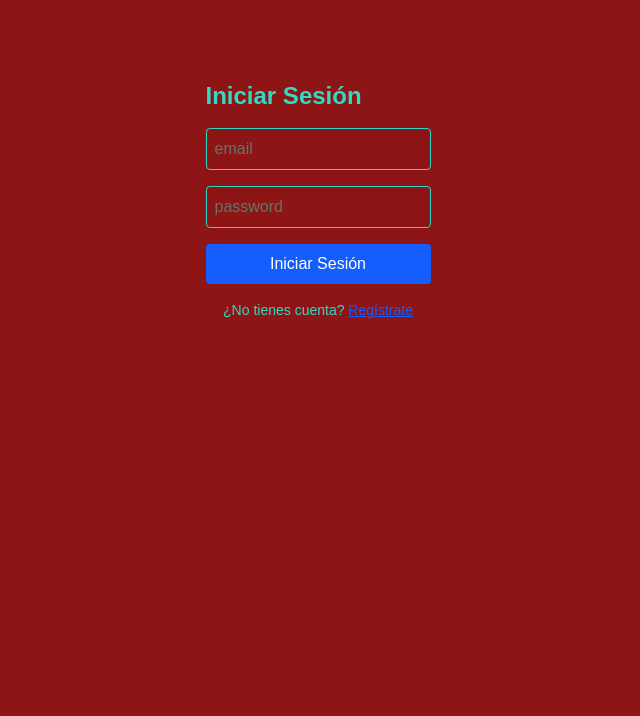
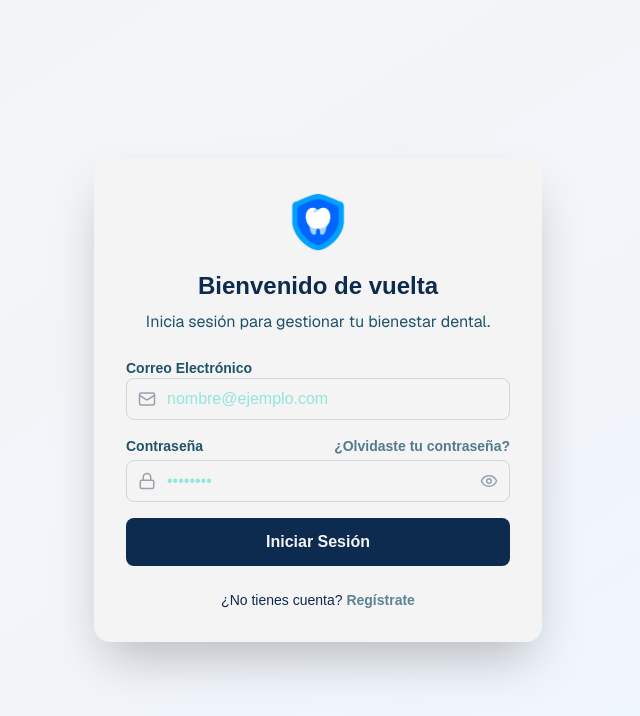
Before and after one commit to Javier-Eduardo-Flores/Clinica-de-Odontologia, a Next.js app: page /login in a window 1280 px wide. Shown: the top 716 px of the page, without its empty margins (322-962 px from the left). Built offline with nearby package versions, Linux system fonts and the light colour scheme.

Commit message:
diseño del login y extensiones agregadas

```diff
--- a/app/globals.css
+++ b/app/globals.css
@@ -3,6 +3,16 @@
 :root {
   --background: #8d1515;
   --foreground: #31dac3;
+}
+
+@theme {
+  --font-inter: var(--font-inter), sans-serif;
+
+  --color-clinica-dark: #0C2B4E;
+  --color-clinica-medium: #1A3D64;
+  --color-clinica-accent: #1D546C;
+  --color-clinica-light: #F4F4F4;
+
 }
 
 @theme inline {
--- a/app/layout.tsx
+++ b/app/layout.tsx
@@ -1,5 +1,5 @@
 import type { Metadata } from "next";
-import { Geist, Geist_Mono } from "next/font/google";
+import { Inter, Geist, Geist_Mono } from "next/font/google";
 import "./globals.css";
 
 const geistSans = Geist({
@@ -10,6 +10,12 @@ const geistSans = Geist({
 const geistMono = Geist_Mono({
   variable: "--font-geist-mono",
   subsets: ["latin"],
+});
+
+const inter = Inter({
+  subsets: ['latin'],
+  variable: '--font-inter',
+  display: 'swap',
 });
 
 export const metadata: Metadata = {
--- a/app/login/page.tsx
+++ b/app/login/page.tsx
@@ -1,29 +1,103 @@
 "use client";
 
-import {useActionState} from "react";
+import {useActionState, useState} from "react";
 import { signIn } from "../actions/auth";
 import Link from "next/link";
+import {Mail, Lock, Eye, EyeOff } from "lucide-react";
+import Image from "next/image";
 
 export default function LoginPage() {
     const [state, formAction, pending] = useActionState(signIn,null);
+    const [showPassword, setShowPassword] = useState(false);
 
     return (
-        <>
-        <form action={formAction} className="flex flex-col gap-4 max-w-sm mx-auto mt-20">
-            <h1 className="text-2xl font-bold">Iniciar Sesión</h1>
+        <div className="min-h-screen flex items-center justify-center bg-linear-to-br from-clinica-light to-blue-50 px-5">
+            <div className="w-full max-w-md bg-clinica-light rounded-2xl shadow-2xl p-8">
+            <div className="w-16 h-16 mx-auto mb-4 rounded-full bg-clinica-light flex items-center justify-center">
+            <Image
+                    src="/diente-icon.png"
+                    alt="Icono de diente"
+                    width={60}
+                    height={60}
+                />
+            </div>
+
+            <h1 className="text-2xl font-inter font-bold text-clinica-dark mb-2 text-center">
+            Bienvenido de vuelta
+            </h1>
+            <p className="text-center text-clinica-accent font-sans mt-1 mb-6">
+            Inicia sesión para gestionar tu bienestar dental.
+            </p>
 
             {state?.error &&(
-                <p className="text-red-500 text-sm">{state.error}</p>
-            ) }
+                <p className="text-red-500 text-sm text-center mb-4">{state.error}</p>
+            )}
 
-            <input className="border p-2 rounded" name="email" type="email" placeholder="email" required/>
-            <input className="border p-2 rounded" name="password" type="password" placeholder="password" required/>
+            <form action={formAction} className="flex flex-col gap-4">
 
-            <button className="bg-blue-600 text-white p-2 rounded disabled:opacity-50" disabled={pending} type="submit" >{pending ? "Entrando..":"Iniciar Sesión"}</button>
+            {/* Apartado del correo electrónico */}
+            <div>
+                <label className="block text-sm font-inter font-semibold text-clinica-accent" htmlFor="email">
+                    Correo Electrónico
+                </label>
+                <div className="relative">
+                    <Mail className="absolute left-3 top-1/2 -translate-y-1/2 text-gray-400" size={18} />
+                    <input
+                        name="email"
+                        type="email"
+                        required
+                        placeholder="nombre@ejemplo.com"
+                        className="w-full border border-gray-300 rounded-lg py-2 pl-10 pr-3 focus:outline-none focus:ring-2 focus:ring-clinica-dark"
+                    />
+                </div>
+            </div>
+
+            {/* Apartado de la contraseña */}
+            <div>
+                <div className="flex justify-between items-center mb-1">
+                    <label className="text-sm font-inter font-semibold text-clinica-accent">
+                        Contraseña
+                    </label>
+                    <Link href="/forgot-password" className="text-sm font-inter font-semibold text-clinica-accent opacity-75 hover:underline">
+                        ¿Olvidaste tu contraseña?
+                    </Link>
+                </div>
+                <div className="relative">
+                    <Lock className="absolute left-3 top-1/2 -translate-y-1/2 text-gray-400" size={18} />
+                    <input
+                        name="password"
+                        type={showPassword ? "text" : "password"}
+                        required
+                        placeholder="••••••••"
+                        className="w-full border border-gray-300 rounded-lg py-2 pl-10 pr-3 focus:outline-none focus:ring-2 focus:ring-clinica-dark"
+                    />
+                    <button
+                        type="button"
+                        onClick={() => setShowPassword(!showPassword)}
+                        className="absolute right-3 top-1/2 -translate-y-1/2 text-gray-400"
+                    >
+                        {showPassword ? <EyeOff size={18} /> : <Eye size={18} />}
+                    </button>
+                </div>
+            </div>
+
+            {/* Botón de inicio de sesión */}
+            <button
+                type="submit"
+                disabled={pending}
+                className="font-inter font-bold bg-clinica-dark text-clinica-light p-3 rounded-lg disabled:opacity-50 hover:bg-clinica-medium transition-colors"
+            >
+                {pending ? "Entrando..":"Iniciar Sesión"}
+            </button>
         </form>
-        <p className="text-sm text-center mt-4">
-            ¿No tienes cuenta? <Link href="/register" className="text-blue-600 underline">Regístrate</Link>
-        </p>
-        </>
-    )
+            {/* Apartado de registro */}
+            <p className="font-inter font-medium text-clinica-dark text-sm text-center mt-6">
+                ¿No tienes cuenta?{" "}
+                <Link href="/register" className="font-inter font-semibold text-clinica-accent opacity-70 hover:underline">
+                Regístrate
+                </Link>
+            </p>
+        </div>
+        </div>
+    );
 }
--- a/package.json
+++ b/package.json
@@ -11,6 +11,7 @@
   "dependencies": {
     "@supabase/ssr": "^0.12.0",
     "@supabase/supabase-js": "^2.108.2",
+    "lucide-react": "^1.24.0",
     "next": "16.2.9",
     "react": "19.2.4",
     "react-dom": "19.2.4"
```
Also changed, not shown: 1 other file (tests, documents, lock files or other folders).
